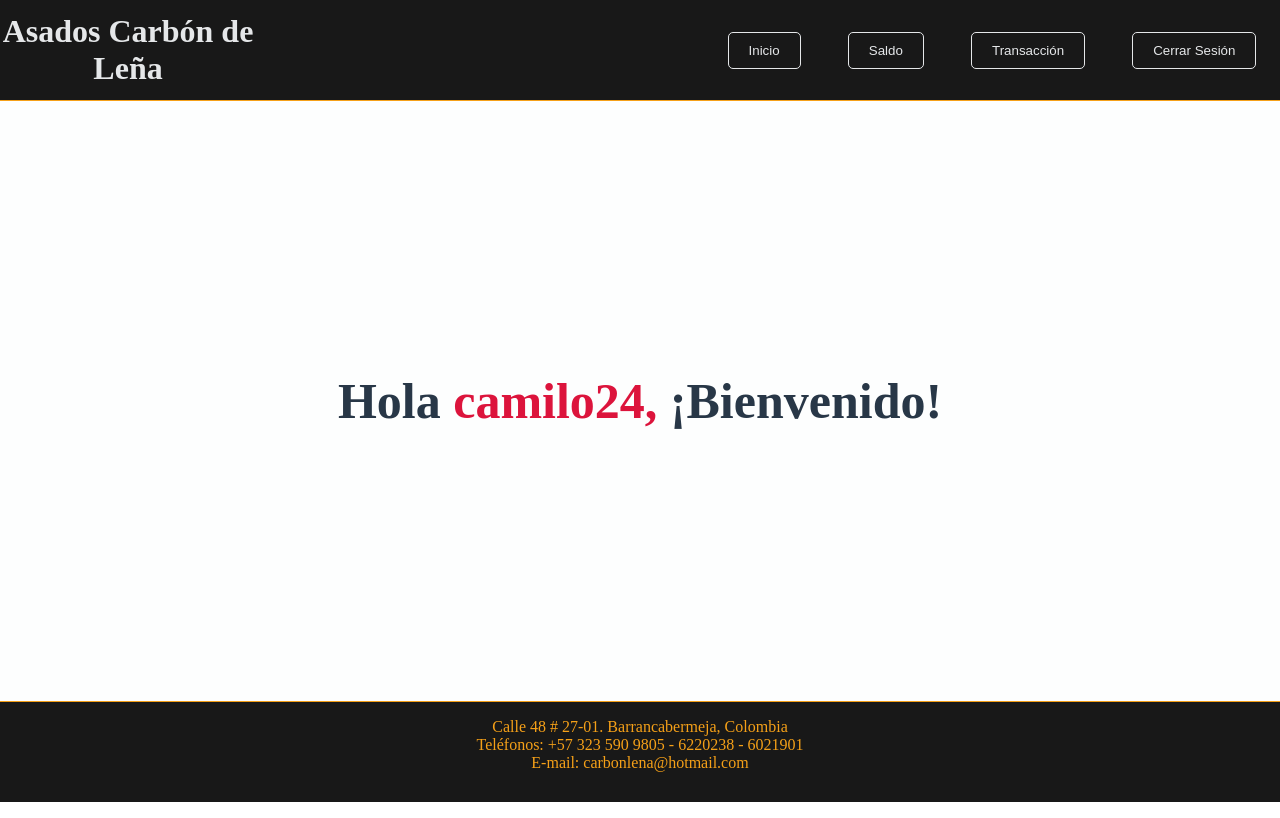
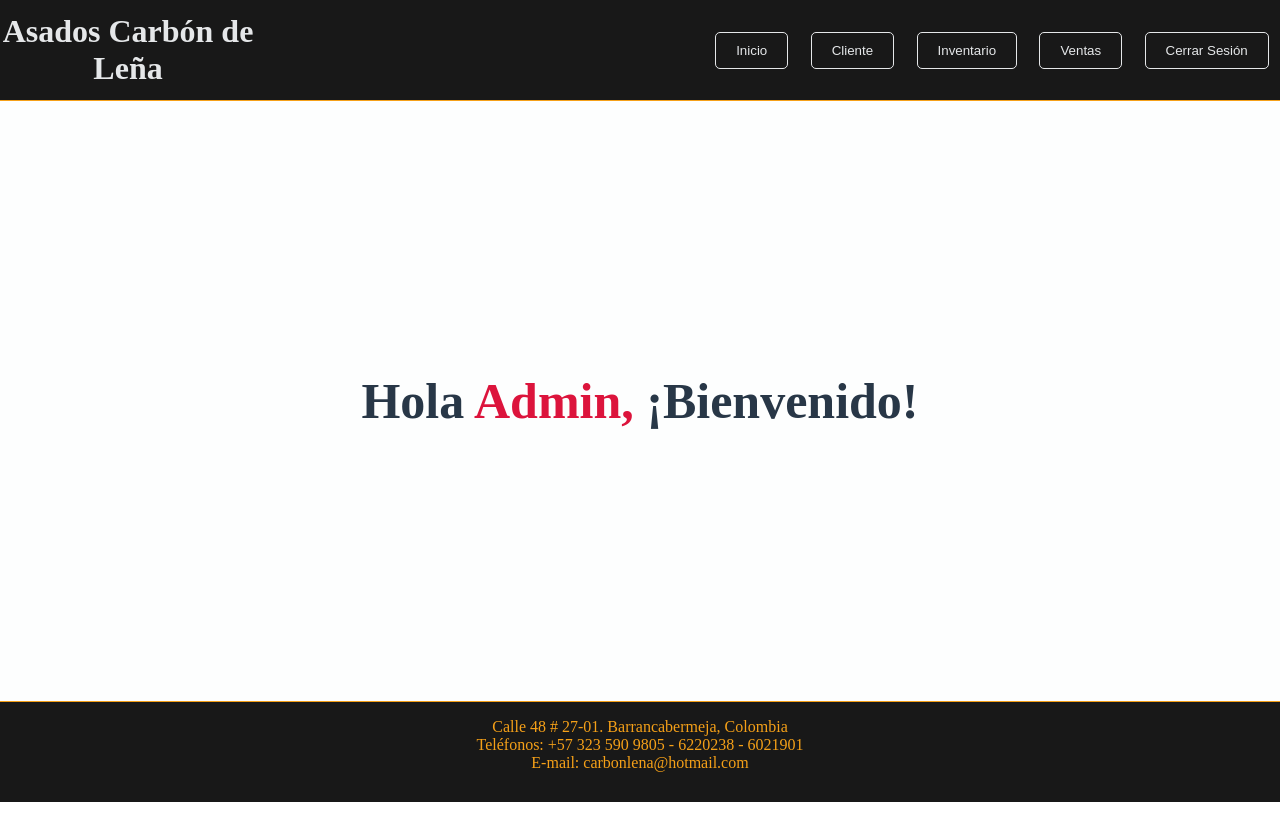
Before and after one commit to G2M2E2/restauranteAppFrontEnd, a Vue app: page /user/Admin in a window 1280 px wide. Before the commit this address led to /user/camilo24. Built offline with nearby package versions, Linux system fonts and the light colour scheme.

Commit message:
Modulo cliente

```diff
--- a/src/App.vue
+++ b/src/App.vue
@@ -5,8 +5,9 @@
       <h1>Asados Carbón de Leña</h1>
       <nav>
         <button v-on:click="init" v-if="is_auth" > Inicio </button>
-        <button v-on:click="getBalance" v-if="is_auth" > Saldo </button>
-        <button v-if="is_auth" > Transacción </button>
+        <button v-on:click="getCliente" v-if="is_auth" > Cliente </button>
+        <button v-if="is_auth" > Inventario </button>
+        <button v-if="is_auth" > Ventas </button>
         <button v-if="is_auth" >Cerrar Sesión</button>
       </nav>
     </div>
@@ -42,20 +43,20 @@
         }
       },
 
-      getBalance: function(){
-        if(this.$route.name != "user_balance"){
+      getCliente: function(){
+        if(this.$route.name != "cliente"){
           let username = localStorage.getItem("current_username")
-          this.$router.push({name: "user_balance", params:{ username: username }})
+          this.$router.push({name: "cliente", params:{ username: username }})
         }
       },
 
     },
 
     beforeCreate: function(){
-      localStorage.setItem('current_username', 'camilo24')
+      localStorage.setItem('current_username', 'Admin')
       localStorage.setItem('isAuth', true)
 
-      this.$router.push({name: "user", params:{ username: 'camilo24' }})
+      this.$router.push({name: "user", params:{ username: 'Admin' }})
     }
   }
 </script>
--- /dev/null
+++ b/src/components/Cliente.vue
@@ -0,0 +1,125 @@
+<template>
+    <div id="Cliente">
+        <h2>REGISTRO DE CLIENTES</h2>
+        <h2 id="11" value=""></h2>
+        <form>
+
+            <label for="Phone1">Telefono:</label><br />
+            <input type="text" id="Phone" name="Phone" value=""  /><br /><br />
+            <label for="name">Nombre:</label><br />
+            <input type="text" id="name" name="name" value="" /><br /><br />
+            <label for="adress">direccion:</label><br />
+            <input type="text" id="adress" name="adress" value="" /><br /><br />
+            <label for="zone">barrio:</label><br />
+            <input type="text" id="zone" name="zone" value="" /><br /><br />
+            <label for="idCC">cedula:</label><br />
+            <input type="text" id="idCC" name="idCC" value="" /><br /><br />
+            <label for="birth">cumpleanos:</label><br />
+            <input type="text" id="birth" name="birth" value="" /><br /><br />
+        </form>
+        <button  v-on:click="findCliente">Buscar</button>
+
+
+    </div>
+</template>
+
+<script>
+
+import axios from "axios";
+export default {
+    name: "Cliente",
+    data: function () {
+        return {
+            telefono: 0,
+            nombre: "",
+            direccion: "",
+            barrio: "",
+            cedula: 0,
+            cumpleanos: "",
+            balance: 0,
+        };
+    },
+
+    methods: {
+        init: function () {
+        if (this.$route.name != "user") {
+            let username = input.Phone.getItem("current_username");
+            this.$router.push({ name: "user", params: { username: username } });
+        }
+        },
+
+        findCliente: function () {
+            let self = this
+            axios.get("http://127.0.0.1:8000/cliente/consulta/3214567895" )
+                .then((result) => {
+                    self.telefono = result.data.telefono
+                    self.nombre = result.data.nombre
+                    self.direccion = result.data.direccion
+                    self.barrio = result.data.barrio
+                    self.cedula = result.data.cedula
+                    self.cumpleanos = result.data.cumpleanos
+                    document.getElementById("Phone").value = self.telefono;
+                    document.getElementById("name").value = self.nombre;
+                    document.getElementById("adress").value = self.direccion
+                    document.getElementById("zone").value = self.barrio
+                    document.getElementById("idCC").value = self.cedula
+                    document.getElementById("birth").value = self.cumpleanos
+                    document.getElementById("11").value = "Se encontro usuario" + self.nombre
+
+                })
+                .catch((error) => {
+                    alert("ERROR Servidor");
+                });
+
+        },
+    },
+    /*created: function() {
+
+            this.username = this.$route.params.username
+
+            let self = this
+            axios.get("https://cajero-api2.herokuapp.com/user/balance/" + this.username)
+                .then((result) => {
+                    self.balance = result.data.balance
+                })
+                .catch((error) => {
+                    alert("ERROR Servidor");
+                });
+        }*/
+
+
+
+};
+
+</script>
+
+<style>
+#UserBalance {
+    width: 100%;
+    height: 100%;
+    display: flex;
+    flex-direction: column;
+    justify-content: center;
+    align-items: center;
+}
+#UserBalance h2 {
+    font-size: 50px;
+    color: #283747;
+}
+#UserBalance span {
+    color: crimson;
+    font-weight: bold;
+}
+button{
+    color: #000000;
+    background: #cf7272;
+    border: 1px solid #007efc;
+    border-radius: 5px;
+    padding: 10px 20px;
+}
+button:hover{
+    color: #000000;
+    background: #7fbfff;
+    border: 1px solid #358035;
+}
+</style>
--- a/src/router.js
+++ b/src/router.js
@@ -2,6 +2,7 @@ import vueRouter from 'vue-router'
 import User from './components/User'
 import UserBalance from './components/UserBalance'
 import App from './App'
+import Cliente from './components/Cliente'
 
 const router = new vueRouter({
         mode: 'history',
@@ -18,9 +19,9 @@ const router = new vueRouter({
                 component: User
             },
             {
-                path: '/user/balance/:username',
-                name: "user_balance",
-                component: UserBalance
+                path: '/cliente/:username',
+                name: "cliente",
+                component: Cliente
             },
         ]
     })
```
Also changed, not shown: src/components/UserBalance.vue (indentation only), 11 other files (tests, documents, lock files or other folders).
